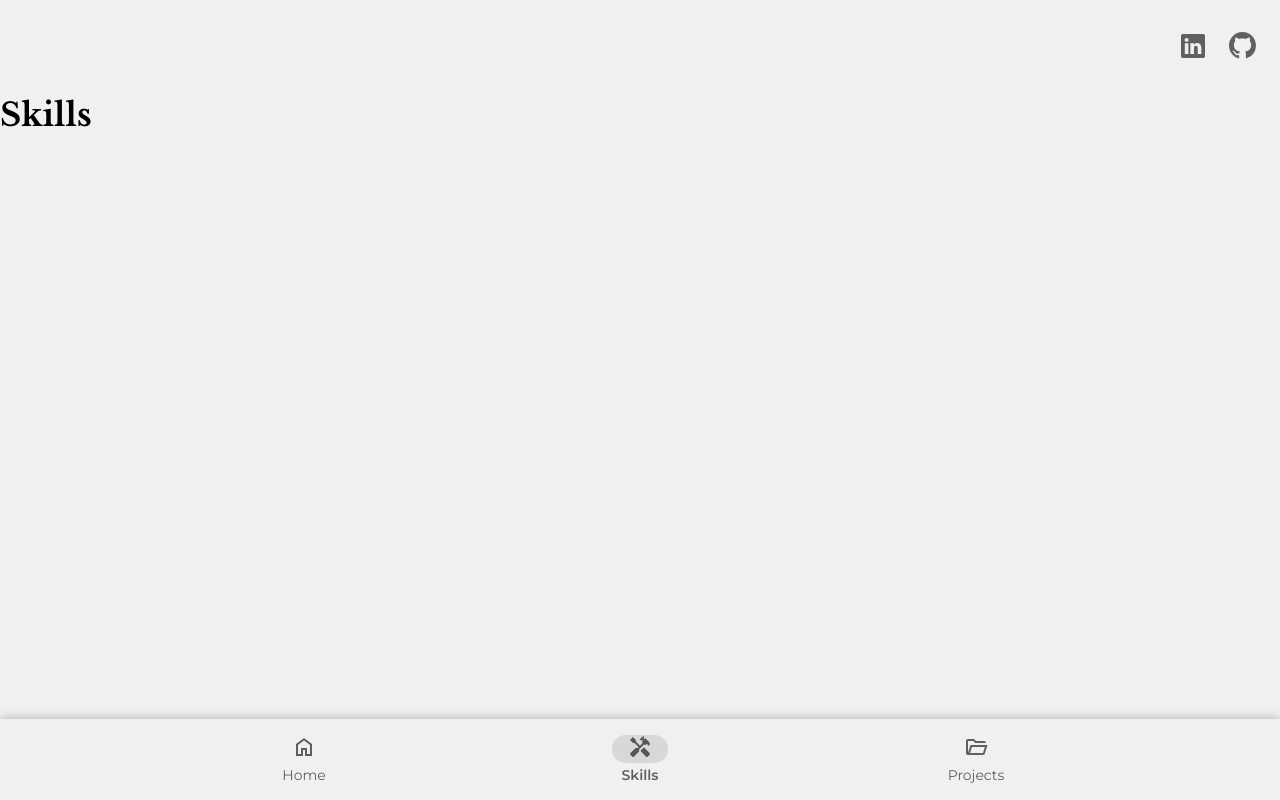
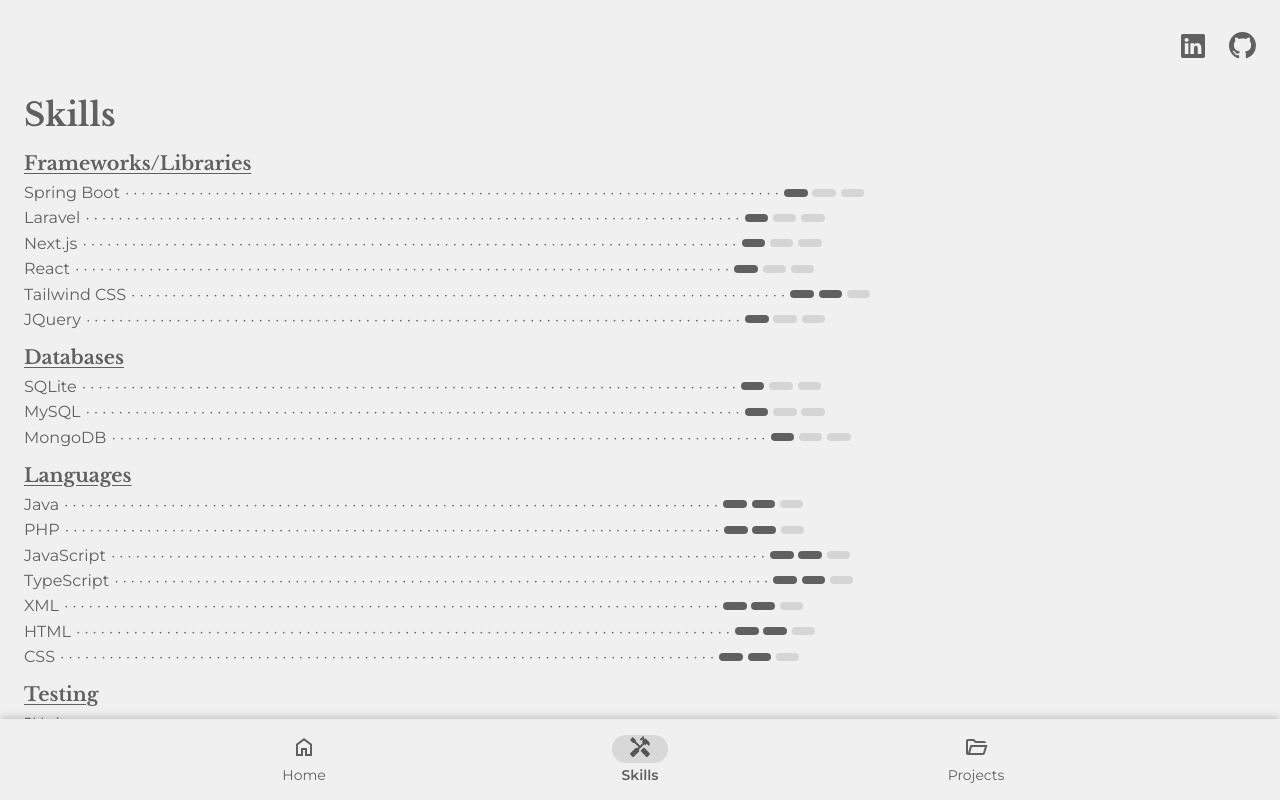
Before and after one commit to nhsneto/portfolio, a Next.js app: page /skills in a window 1280 px wide. Built offline with nearby package versions, Linux system fonts and the light colour scheme.

Commit message:
Add content to Skills page

```diff
--- /dev/null
+++ b/app/skills/page.module.css
@@ -0,0 +1,27 @@
+.container {
+  margin: 0 1.5rem;
+  padding-bottom: 8rem;
+  color: var(--gray);
+}
+
+.title {
+  font-size: 2rem;
+}
+
+.skillsHeading {
+  font-size: 1.2rem;
+  text-decoration: underline;
+  text-underline-offset: 0.2rem;
+}
+
+.skillsList > section {
+  margin-top: 1rem;
+}
+
+.skills {
+  margin-top: 0.5rem;
+}
+
+.skills > li:not(li:first-child) {
+  margin-top: 0.4rem;
+}
--- a/app/skills/page.tsx
+++ b/app/skills/page.tsx
@@ -1,9 +1,59 @@
 import Layout from "@/app/components/Layout";
+import SkillItem from "@/app/components/SkillItem";
+import { Level } from "@/app/components/LevelBar";
+import { montserrat } from "@/app/fonts";
+import styles from "./page.module.css";
 
 export default function skillsPage() {
   return (
     <Layout>
-      <h1>Skills</h1>
+      <div className={styles.container}>
+        <h1 className={styles.title}>Skills</h1>
+
+        <div className={styles.skillsList}>
+          <section>
+            <h2 className={styles.skillsHeading}>Frameworks/Libraries</h2>
+            <ul className={`${montserrat.className} ${styles.skills}`}>
+              <SkillItem text="Spring Boot" level={Level.Basic} />
+              <SkillItem text="Laravel" level={Level.Basic} />
+              <SkillItem text="Next.js" level={Level.Basic} />
+              <SkillItem text="React" level={Level.Basic} />
+              <SkillItem text="Tailwind CSS" level={Level.Intermediate} />
+              <SkillItem text="JQuery" level={Level.Basic} />
+            </ul>
+          </section>
+
+          <section>
+            <h2 className={styles.skillsHeading}>Databases</h2>
+            <ul className={`${montserrat.className} ${styles.skills}`}>
+              <SkillItem text="SQLite" level={Level.Basic} />
+              <SkillItem text="MySQL" level={Level.Basic} />
+              <SkillItem text="MongoDB" level={Level.Basic} />
+            </ul>
+          </section>
+
+          <section>
+            <h2 className={styles.skillsHeading}>Languages</h2>
+            <ul className={`${montserrat.className} ${styles.skills}`}>
+              <SkillItem text="Java" level={Level.Intermediate} />
+              <SkillItem text="PHP" level={Level.Intermediate} />
+              <SkillItem text="JavaScript" level={Level.Intermediate} />
+              <SkillItem text="TypeScript" level={Level.Intermediate} />
+              <SkillItem text="XML" level={Level.Intermediate} />
+              <SkillItem text="HTML" level={Level.Intermediate} />
+              <SkillItem text="CSS" level={Level.Intermediate} />
+            </ul>
+          </section>
+
+          <section>
+            <h2 className={styles.skillsHeading}>Testing</h2>
+            <ul className={`${montserrat.className} ${styles.skills}`}>
+              <SkillItem text="JUnit" level={Level.Basic} />
+              <SkillItem text="Pest PHP" level={Level.Basic} />
+            </ul>
+          </section>
+        </div>
+      </div>
     </Layout>
   );
 }
```
